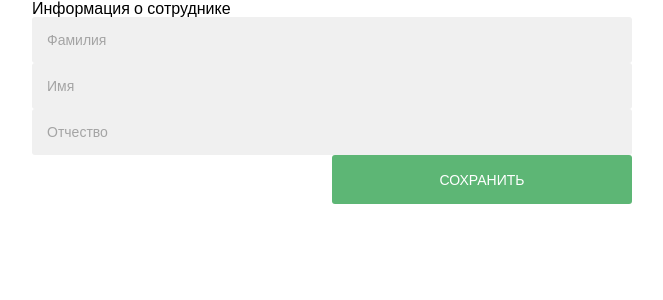
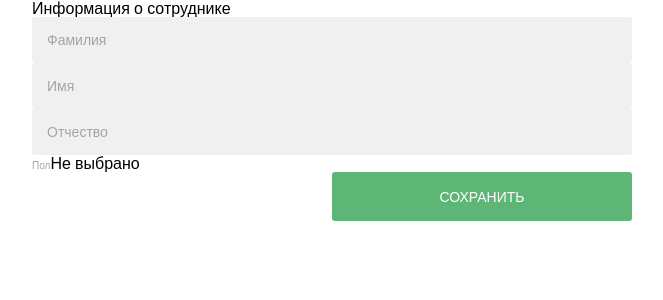
Before and after one commit to AlexandrMers/test_job, a React (Create React App) app: page / in a window 1280 px wide. Shown: the top 300 px of the page, without its empty margins (308-971 px from the left). Built offline with nearby package versions, Linux system fonts and the light colour scheme.

Commit message:
Добавлен компонент ClickOutside.

```diff
--- a/package.json
+++ b/package.json
@@ -27,6 +27,8 @@
     ]
   },
   "dependencies": {
+    "@types/lodash": "^4.14.168",
+    "lodash": "^4.17.20",
     "ramda": "^0.27.1",
     "react": "^17.0.1",
     "react-dom": "^17.0.1",
@@ -35,12 +37,12 @@
     "typescript": "^4.0.3"
   },
   "devDependencies": {
-    "@types/ramda": "^0.27.35",
-    "@types/styled-components": "^5.1.7",
     "@types/jest": "^26.0.15",
     "@types/node": "^12.0.0",
+    "@types/ramda": "^0.27.35",
     "@types/react": "^16.9.53",
     "@types/react-dom": "^16.9.8",
+    "@types/styled-components": "^5.1.7",
     "eslint-config-google": "^0.14.0",
     "eslint-config-prettier": "^7.2.0",
     "eslint-plugin-prettier": "^3.3.1",
--- a/src/components/Form/index.tsx
+++ b/src/components/Form/index.tsx
@@ -8,6 +8,7 @@ import Input, { InputTypes } from "../Input";
 import { marginBottom } from "../../libs/styles";
 import Button from "../../primitives/Button";
 import Flex, { ALIGN_CONTENT } from "primitives/Flex";
+import CustomSelect from "../../primitives/CustomSelect";
 
 const StyledForm = styled.form``;
 
@@ -55,6 +56,10 @@ const Form: FC<FormComponentPropsInterface> = ({ stylesWrap }) => {
         />
       </Block>
 
+      <Block>
+        <CustomSelect />
+      </Block>
+
       <Flex jc={ALIGN_CONTENT.END} ai={ALIGN_CONTENT.CENTER}>
         <Button
           htmlTypeBtn="submit"
--- a/src/components/Input/index.tsx
+++ b/src/components/Input/index.tsx
@@ -1,18 +1,11 @@
 import React, { FC, ChangeEvent, memo, useCallback } from "react";
 import styled from "styled-components";
-import { getColor } from "../../libs/colors";
+
+import { getColor } from "libs/colors";
+import { inputDecoratedStyles } from "libs/styles";
 
 const InputStyled = styled.input`
-  background-color: ${getColor("greyLight")};
-  width: 100%;
-  display: block;
-  padding: 15px;
-  border-radius: 3px;
-  font-size: 14px;
-  font-family: "Open Sans", sans-serif;
-  line-height: 16px;
-  font-weight: 400;
-  color: ${getColor("colorBlack")};
+  ${inputDecoratedStyles};
 
   ::-webkit-input-placeholder {
     color: ${getColor("greyDarken1")};
--- a/src/libs/styles.ts
+++ b/src/libs/styles.ts
@@ -1,8 +1,22 @@
 import { identity, memoizeWith } from "ramda";
 import { css } from "styled-components/macro";
 import { IdentityType } from "../types";
+import { getColor } from "./colors";
 
 type cssValuesBlock = "none" | "inline" | "block" | "inline-block";
+
+export const inputDecoratedStyles = css`
+  background-color: ${getColor("greyLight")};
+  width: 100%;
+  display: block;
+  padding: 15px;
+  border-radius: 3px;
+  font-size: 14px;
+  font-family: "Open Sans", sans-serif;
+  line-height: 16px;
+  font-weight: 400;
+  color: ${getColor("colorBlack")};
+`;
 
 export const display = memoizeWith(
   identity as IdentityType<cssValuesBlock>,
@@ -79,3 +93,11 @@ export const padding = memoizeWith(
       padding: ${value};
     `
 );
+
+export const pointer = css`
+  cursor: pointer;
+`;
+
+export const selectNone = css`
+  user-select: none;
+`;
--- a/src/primitives/Block/index.tsx
+++ b/src/primitives/Block/index.tsx
@@ -6,10 +6,19 @@ const BlockStyled = styled.div``;
 interface BlockComponentPropsInterface {
   children: ReactNode;
   styles?: any;
+  onClick?: () => void;
 }
 
-const Block: FC<BlockComponentPropsInterface> = ({ children, styles }) => {
-  return <BlockStyled css={styles}>{children}</BlockStyled>;
+const Block: FC<BlockComponentPropsInterface> = ({
+  children,
+  styles,
+  onClick
+}) => {
+  return (
+    <BlockStyled css={styles} onClick={onClick}>
+      {children}
+    </BlockStyled>
+  );
 };
 
 export default memo(Block);
--- /dev/null
+++ b/src/primitives/ClickOutside/index.tsx
@@ -0,0 +1,83 @@
+import React, { Component, ReactNode } from "react";
+import ReactDOM from "react-dom";
+import { isNil } from "ramda";
+import debounce from "lodash/debounce";
+
+export enum EventClickName {
+  MouseUp = "mouseup",
+  MouseDown = "mousedown"
+}
+
+type handlerType = (event: Event) => void;
+
+const clickOutsideStack: handlerType[] = [];
+
+interface ClickOutSideInterface {
+  children: ReactNode;
+  handleEnabled?: boolean;
+  handleClickOut: () => void;
+  delay?: number;
+  clickEventName?: EventClickName;
+  refs?: HTMLElement[];
+}
+
+class ClickOutside extends Component<ClickOutSideInterface> {
+  stackIndex: number;
+
+  constructor(props: ClickOutSideInterface) {
+    super(props);
+    this.stackIndex = 0;
+  }
+
+  componentDidMount(): void {
+    const handler = this.props.delay
+      ? debounce(this.handleClickOut, this.props.delay)
+      : this.handleClickOut;
+
+    clickOutsideStack.push(handler);
+    this.stackIndex = clickOutsideStack.length - 1;
+    document.addEventListener(
+      this.props.clickEventName || EventClickName.MouseDown,
+      handler
+    );
+  }
+
+  componentWillUnmount(): void {
+    document.removeEventListener(
+      this.props.clickEventName || EventClickName.MouseDown,
+      clickOutsideStack.pop() as EventListener
+    );
+  }
+
+  hasElementIntoRefs = (
+    refs: HTMLElement[] | undefined,
+    element: HTMLElement
+  ): boolean => {
+    if (!refs || !refs.length) {
+      return false;
+    }
+    return refs.filter(Boolean).some((elem: HTMLElement) => {
+      return elem.contains(element);
+    });
+  };
+
+  handleClickOut = (event: Event): void => {
+    if (clickOutsideStack.length !== this.stackIndex + 1) {
+      return;
+    }
+    const { handleEnabled, handleClickOut, refs } = this.props;
+    if (!isNil(handleEnabled) && !handleEnabled) return;
+    const domNode = ReactDOM.findDOMNode(this);
+    if (!domNode || !domNode.contains(event.target as Node)) {
+      if (this.hasElementIntoRefs(refs, event.target as HTMLElement)) return;
+      handleClickOut();
+    }
+    event.stopPropagation();
+  };
+
+  render(): ReactNode {
+    return this.props.children;
+  }
+}
+
+export default ClickOutside;
--- /dev/null
+++ b/src/primitives/CustomSelect/index.tsx
@@ -0,0 +1,71 @@
+import React, { FC, useCallback, useState } from "react";
+import styled from "styled-components/macro";
+
+import Block from "primitives/Block";
+
+import {
+  display,
+  fullWidth,
+  inputDecoratedStyles,
+  pointer,
+  selectNone
+} from "libs/styles";
+import { getColor } from "libs/colors";
+
+import Typography from "../Typography";
+
+import { TypographyTypes } from "../Typography/types";
+import ClickOutside from "../ClickOutside";
+
+const StyledCustomSelect = styled.div``;
+
+const SelectTopSign = styled.span`
+  font-size: 10px;
+  font-weight: 400;
+  font-family: "Open Sans", sans-serif;
+  color: ${getColor("greyDarken1")};
+`;
+
+const DropdownItem = styled.div``;
+
+interface CustomSelectComponentPropsInterface {}
+
+const DropdownMenu = () => {
+  return (
+    <Block styles={fullWidth}>
+      <DropdownItem>Мужской</DropdownItem>
+      <DropdownItem>Женский</DropdownItem>
+    </Block>
+  );
+};
+
+const CustomSelect: FC<CustomSelectComponentPropsInterface> = () => {
+  const [isShowLists, setIsShowList] = useState(false);
+
+  const toggleShow = useCallback((isClose?: boolean) => {
+    if (isClose) {
+      return setIsShowList(false);
+    }
+    setIsShowList((prevShow) => !prevShow);
+  }, []);
+
+  return (
+    <ClickOutside handleClickOut={() => toggleShow(true)}>
+      <Block styles={selectNone}>
+        <Block
+          styles={[inputDecoratedStyles, pointer]}
+          onClick={() => toggleShow()}
+        >
+          <SelectTopSign>Пол</SelectTopSign>
+          <Typography type={TypographyTypes.REGULAR} styles={display("block")}>
+            Не выбрано
+          </Typography>
+        </Block>
+
+        {isShowLists && <DropdownMenu />}
+      </Block>
+    </ClickOutside>
+  );
+};
+
+export default React.memo(CustomSelect);
--- a/src/primitives/Typography/index.tsx
+++ b/src/primitives/Typography/index.tsx
@@ -22,11 +22,16 @@ export const TypographyStyled = styled.span`
 
 const Typography: FC<TypographyPropsComponentInterface> = ({
   children,
-  type
+  type,
+  styles
 }) => {
   const typeTypography = useMemo(() => TypographyTypesMap[type], [type]);
 
-  return <TypographyStyled css={typeTypography}>{children}</TypographyStyled>;
+  return (
+    <TypographyStyled css={[typeTypography, styles]}>
+      {children}
+    </TypographyStyled>
+  );
 };
 
 export default React.memo(Typography);
--- a/src/primitives/Typography/types.ts
+++ b/src/primitives/Typography/types.ts
@@ -10,4 +10,5 @@ export enum TypographyTypes {
 export interface TypographyPropsComponentInterface {
   type: TypographyTypes;
   children: ReactNode;
+  styles?: any;
 }
```
Also changed, not shown: 1 other file (tests, documents, lock files or other folders).
